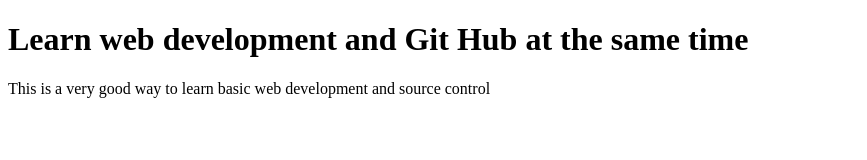
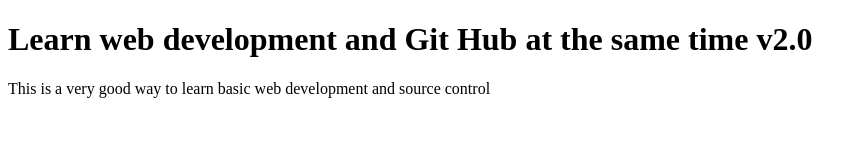
Before and after one commit to radu-matei/simple-web-app, a plain HTML site: page index.html in a window 1280 px wide. Shown: the whole page, without its empty margins (0-867 px from the left). Drawn offline with Linux system fonts and the light colour scheme.

Commit message:
Added v2.0

```diff
--- a/index.html
+++ b/index.html
@@ -4,7 +4,7 @@
 <body>
 	<title>Opening Opportunities</title>
 
-	<h1>Learn web development and Git Hub at the same time</h1>
+	<h1>Learn web development and Git Hub at the same time v2.0</h1>
     <p> This is a very good way to learn basic web development and source control</p>
 
 </body>
```
